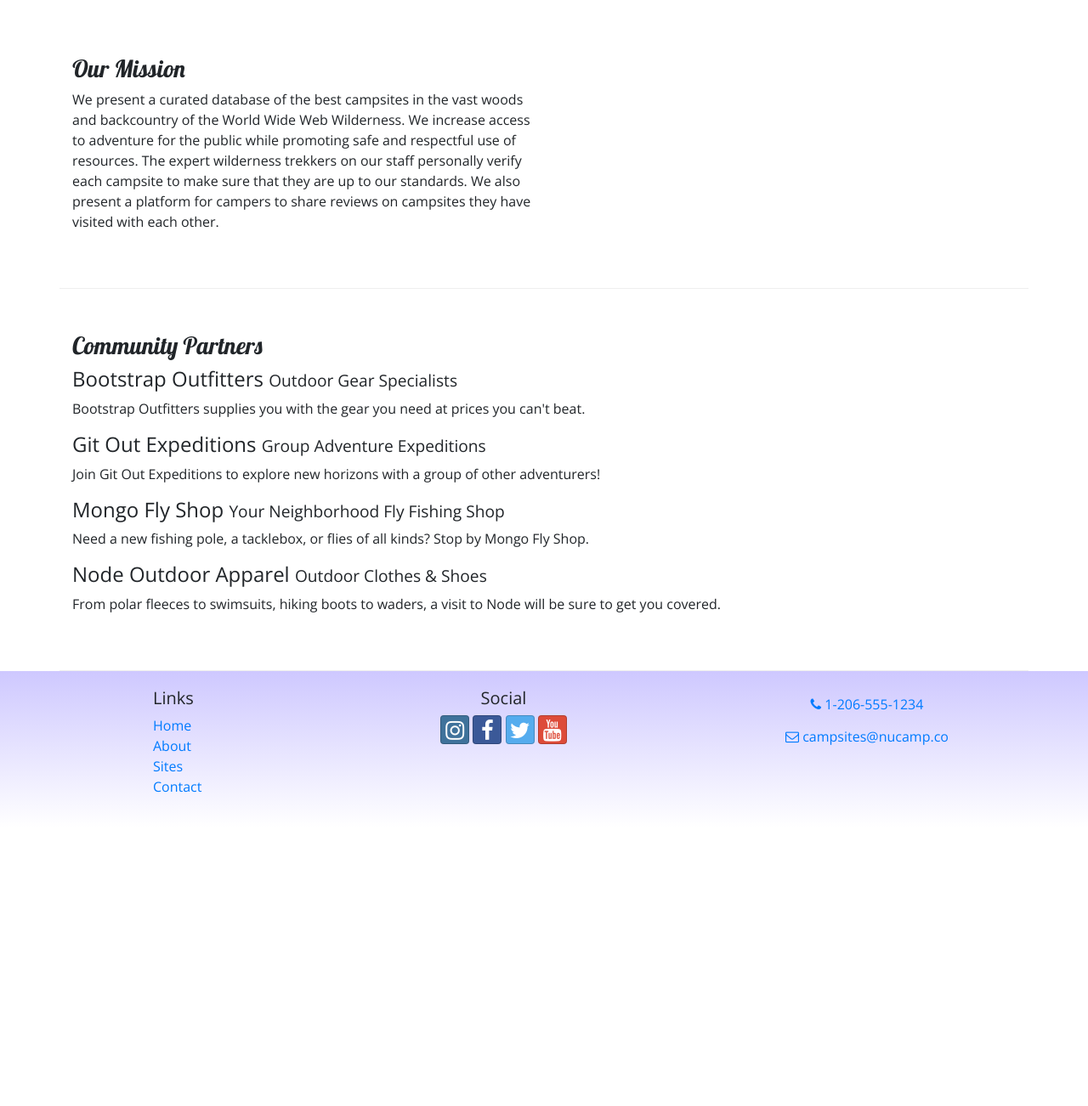
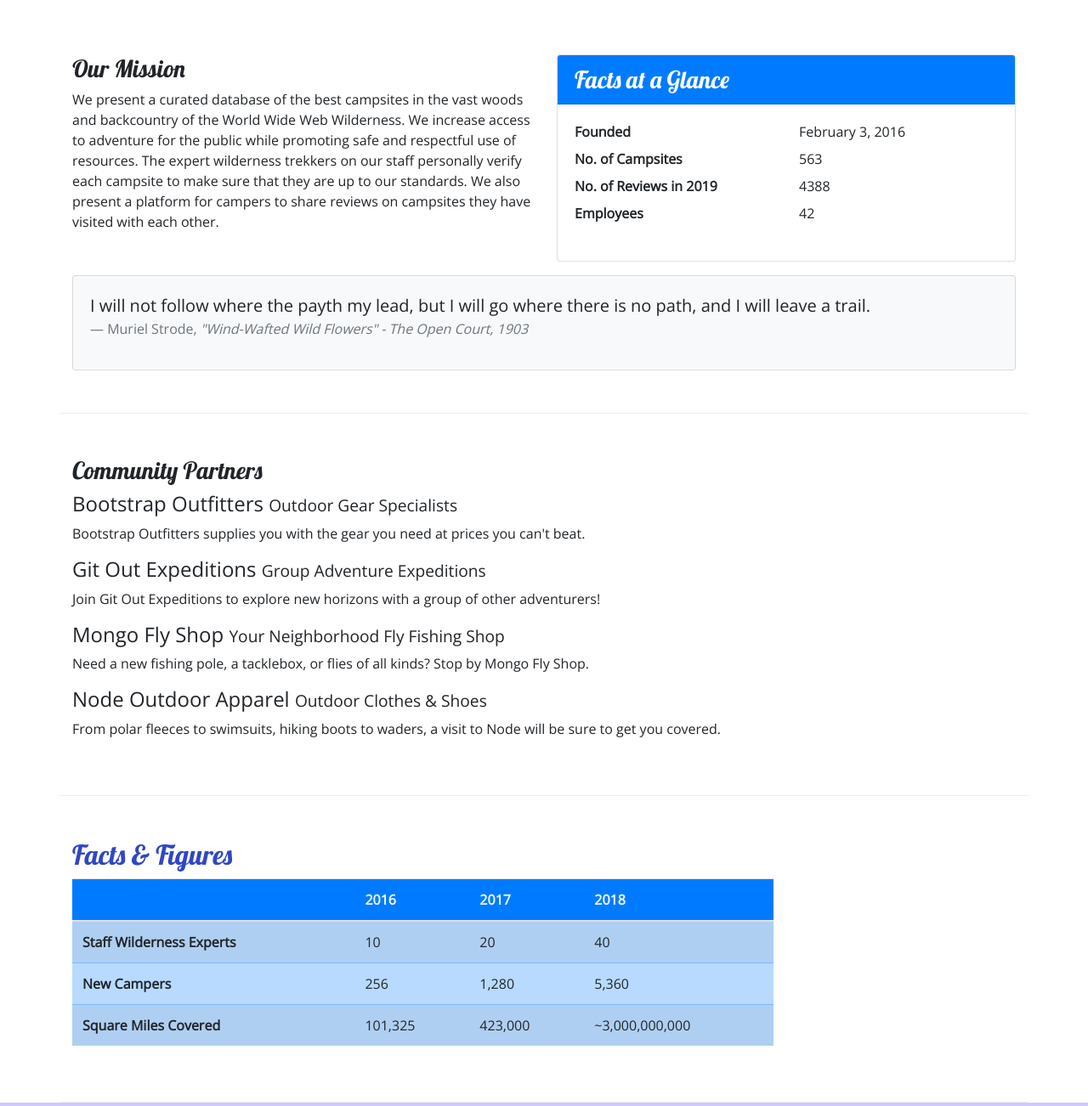
Before and after one commit to rjescobedo/nucampsite, a website: page aboutus.html in a window 1280 px wide. Shown: the part 340-1642 px from the top of the page at 85% size. Before the commit the page ends 1314 px from the top, so only its background shows below. Drawn offline with nearby package versions, Linux system fonts and the light colour scheme.

Commit message:
Tables and Cards

```diff
--- a/aboutus.html
+++ b/aboutus.html
@@ -64,6 +64,34 @@
                 <h3>Our Mission</h3>
                 <p>We present a curated database of the best campsites in the vast woods and backcountry of the World Wide Web Wilderness. We increase access to adventure for the public while promoting safe and respectful use of resources. The expert wilderness trekkers on our staff personally verify each campsite to make sure that they are up to our standards. We also present a platform for campers to share reviews on campsites they have visited with each other.</p>
             </div>
+            <div class="col-sm-6">
+                <div class="card">
+                    <h3 class="card-header bg-primary text-white">Facts at a Glance</h3>
+                    <div class="card-body">
+                        <dl class="row">
+                            <dt class="col-6">Founded</dt>
+                            <dd class="col-6">February 3, 2016</dd>
+                            <dt class="col-6">No. of Campsites</dt>
+                            <dd class="col-6">563</dd>
+                            <dt class="col-6">No. of Reviews in 2019</dt>
+                            <dd class="col-6">4388</dd>
+                            <dt class="col-6">Employees</dt>
+                            <dd class="col-6">42</dd>
+                        </dl>
+                    </div>
+                </div>
+            </div>
+            <div class="col">
+                <div class="card bg-light mt-3">
+                    <blockquote class="blockquote card-body">
+                        <p class="mb-0">I will not follow where the payth my lead, but I will go where there is no path, and I will leave a trail.</p>
+                        <footer class="blockquote-footer">Muriel Strode,
+                            <cite title="Source Title">"Wind-Wafted Wild Flowers" - The Open Court, 1903
+                            </cite>
+                        </footer>
+                    </blockquote>
+                </div>
+            </div>
         </div>
 
         <div class="row row-content">
@@ -79,9 +107,48 @@
                 <p class="d-none d-sm-block">From polar fleeces to swimsuits, hiking boots to waders, a visit to Node will be sure to get you covered.</p>
             </div>
         </div>
+
+        <div class="row row-content">
+            <div class="col-sm-9">
+                <h2>Facts &amp; Figures</h2>
+                <div class="table-responsive">
+                    <table class="table table-striped">
+                        <thead>
+                            <tr class="bg-primary text-light">
+                                <th></th>
+                                <th>2016</th>
+                                <th>2017</th>
+                                <th>2018</th>
+                            </tr>
+                        </thead>
+                        <tbody class="table-primary">
+                            <tr>
+                                <th>Staff Wilderness Experts</th>
+                                <td>10</td>
+                                <td>20</td>
+                                <td>40</td>
+                            </tr>
+                            <tr>
+                                <th>New Campers</th>
+                                <td>256</td>
+                                <td>1,280</td>
+                                <td>5,360</td>
+                            </tr>
+                            <tr>
+                                <th>Square Miles Covered</th>
+                                <td>101,325</td>
+                                <td>423,000</td>
+                                <td>~3,000,000,000</td>
+                            </tr>
+                        </tbody>
+                    </table>
+                </div>
+            </div>
+        </div>
+
     </div>
 
-    <footer>
+    <footer class="site-footer">
         <div class="container">
             <div class="row">
                 <div class="col-4 col-sm-2 offset-1">
--- a/css/styles.css
+++ b/css/styles.css
@@ -14,7 +14,7 @@ header h2 {
     color: #cec8ff;
 }
 
-footer {
+.site-footer {
     background-image: linear-gradient(#cec8ff, white);
     padding: 20px 0;
 }
```
Also changed, not shown: contactus.html (+1 -1 lines), index.html (+1 -1 lines).
